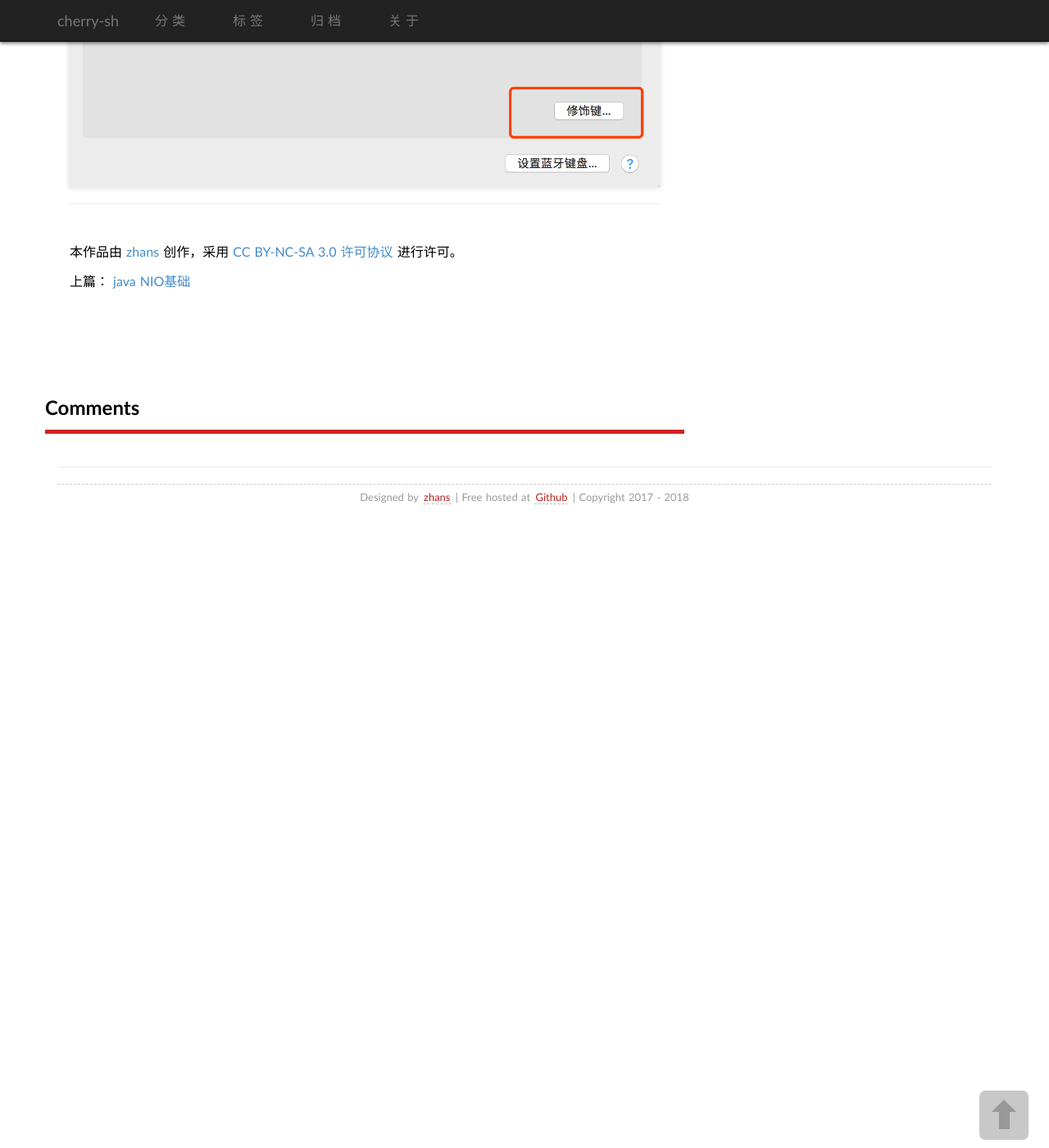
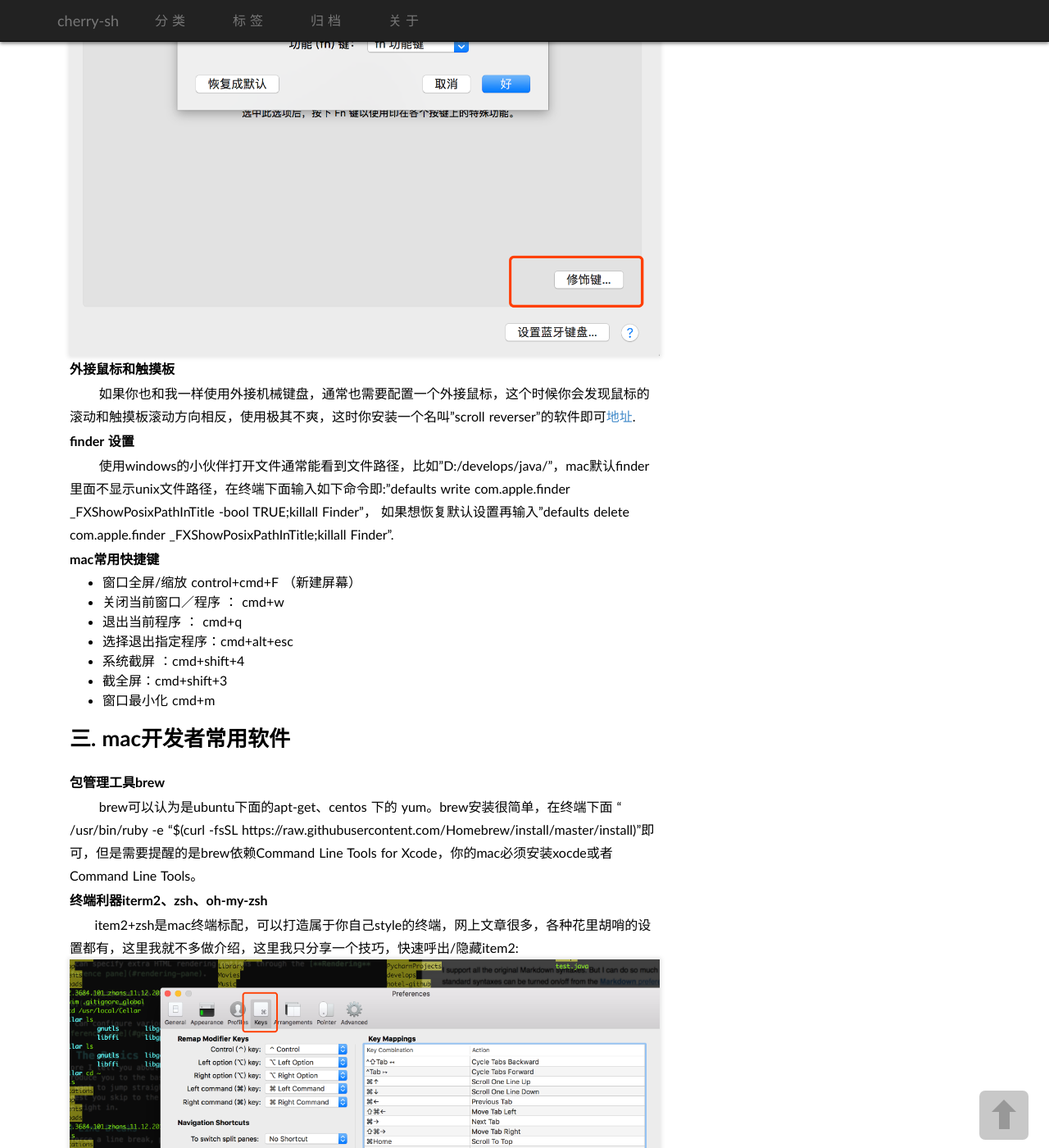
Before and after one commit to zhansnjust/zhansnjust.github.io, a Jekyll site: the page built from _posts/2018-12-17-mac.md, in a window 1280 px wide and 1400 px high, scrolled down 1461 px. Shown: the whole window at 82% size. Built offline with Jekyll 4.4.1, drawn with Linux system fonts in a browser that asks for light colours; some web fonts are replaced; comment, search, counter and statistics services are not loaded; some of the changed text lies outside the part shown.

Commit message:
add content
表格修改

表格有问题

update

add

```diff
--- a/_posts/2018-12-17-mac.md
+++ b/_posts/2018-12-17-mac.md
@@ -9,22 +9,51 @@ tags:
   - 技术
   - 工具
 ---
-#概述
-  最近刚换了新的mac，过去也有两年的使用经验，这里把我自己的最佳实践分享出来。
+## 一. 概述
+&nbsp; &nbsp; &nbsp;&nbsp;  最近刚换了新的mac，过去也有两年的使用经验，这里把我自己的最佳实践分享出来。
 
 ## 二. mac系统常用设置
 
 #### fn建设置
-   mac默认F1到F12是mac的功能键，比如亮度显示等，作为开发者我们需要使用很多Fx键，如下设置即可完成:
+ &nbsp;&nbsp; &nbsp; &nbsp;  mac默认F1到F12是mac的功能键，比如亮度显示等，作为开发者我们需要使用很多Fx键，如下设置即可完成:
    ![](/images/mac/Fn.png)
 
 #### 按键设置
 
-按键 |标识
----- | ----
-Command|⌘
-Shift|⇧
-Option|⌥
-Control|⌃
-&nbsp; &nbsp; 请一定要牢记上面最常用的四个快捷键和其对应的标识符号. 本人使用的外接机械键盘，并且对修饰键做了如下修改:
+- ⌘ Command
+- ⇧ Shift
+- ⌥ Option
+- ⌃ Control
+
+&nbsp;&nbsp; &nbsp; &nbsp; 请一定要牢记上面最常用的四个快捷键和其对应的标识符号，本人使用的外接机械键盘，并且对修饰键做了如下修改，即把alt和command按键功能交换，并且把键帽也替换过来，保持和mac一致性。
  ![](/images/mac/keyword.png)
+
+#### 外接鼠标和触摸板
+&nbsp;&nbsp; &nbsp; &nbsp; 如果你也和我一样使用外接机械键盘，通常也需要配置一个外接鼠标，这个时候你会发现鼠标的滚动和触摸板滚动方向相反，使用极其不爽，这时你安装一个名叫"scroll reverser"的软件即可[地址](https://pilotmoon.com/scrollreverser/).
+#### finder 设置
+&nbsp;&nbsp; &nbsp; &nbsp; 使用windows的小伙伴打开文件通常能看到文件路径，比如"D:/develops/java/"，mac默认finder里面不显示unix文件路径，在终端下面输入如下命令即:"defaults write com.apple.finder _FXShowPosixPathInTitle -bool TRUE;killall Finder"， 如果想恢复默认设置再输入"defaults delete com.apple.finder _FXShowPosixPathInTitle;killall Finder".
+#### mac常用快捷键
+- 窗口全屏/缩放 control+cmd+F （新建屏幕）
+- 关闭当前窗口／程序 ：  cmd+w
+- 退出当前程序   ： cmd+q
+- 选择退出指定程序：cmd+alt+esc
+- 系统截屏 ：cmd+shift+4
+- 截全屏：cmd+shift+3
+- 窗口最小化 cmd+m
+
+## 三. mac开发者常用软件
+#### 包管理工具brew
+&nbsp;&nbsp; &nbsp; &nbsp; brew可以认为是ubuntu下面的apt-get、centos 下的 yum。brew安装很简单，在终端下面 " /usr/bin/ruby -e "$(curl -fsSL https://raw.githubusercontent.com/Homebrew/install/master/install)"即可，但是需要提醒的是brew依赖Command Line Tools for Xcode，你的mac必须安装xocde或者 Command Line Tools。
+#### 终端利器iterm2、zsh、oh-my-zsh
+&nbsp; &nbsp;&nbsp; &nbsp;item2+zsh是mac终端标配，可以打造属于你自己style的终端，网上文章很多，各种花里胡哨的设置都有，这里我就不多做介绍，这里我只分享一个技巧，快速呼出/隐藏item2:
+ ![](/images/mac/iterm2.png)
+
+####  api工具dash
+&nbsp; &nbsp; &nbsp;&nbsp;通过dash可以浏览API文档，以及管理代码片段工具。Dash自带了丰富的API文档，涉及各种主流的编程语言和框架。
+
+#### 快捷键工具cheatsheet
+
+&nbsp;&nbsp; &nbsp; &nbsp;Mac OS X有太多太多的快捷键，想要全部记住几乎不可能，这里有一个非常使用的查看各种程序环境下快捷键的小插件CheatSheet，可以帮你轻松找到当前需要的快捷键，安装后按住command即可提示当前软件的快捷键。
+
+#### 其他
+&nbsp;&nbsp; &nbsp; &nbsp; 至于git、maven、mysql、redis、jdk、zk等安装都比较常规，不多说了，后面将单独出一篇文章讲一下java开发神奇idea的使用和技巧。
```
Also changed, not shown: images/mac/iterm2.png (added).
